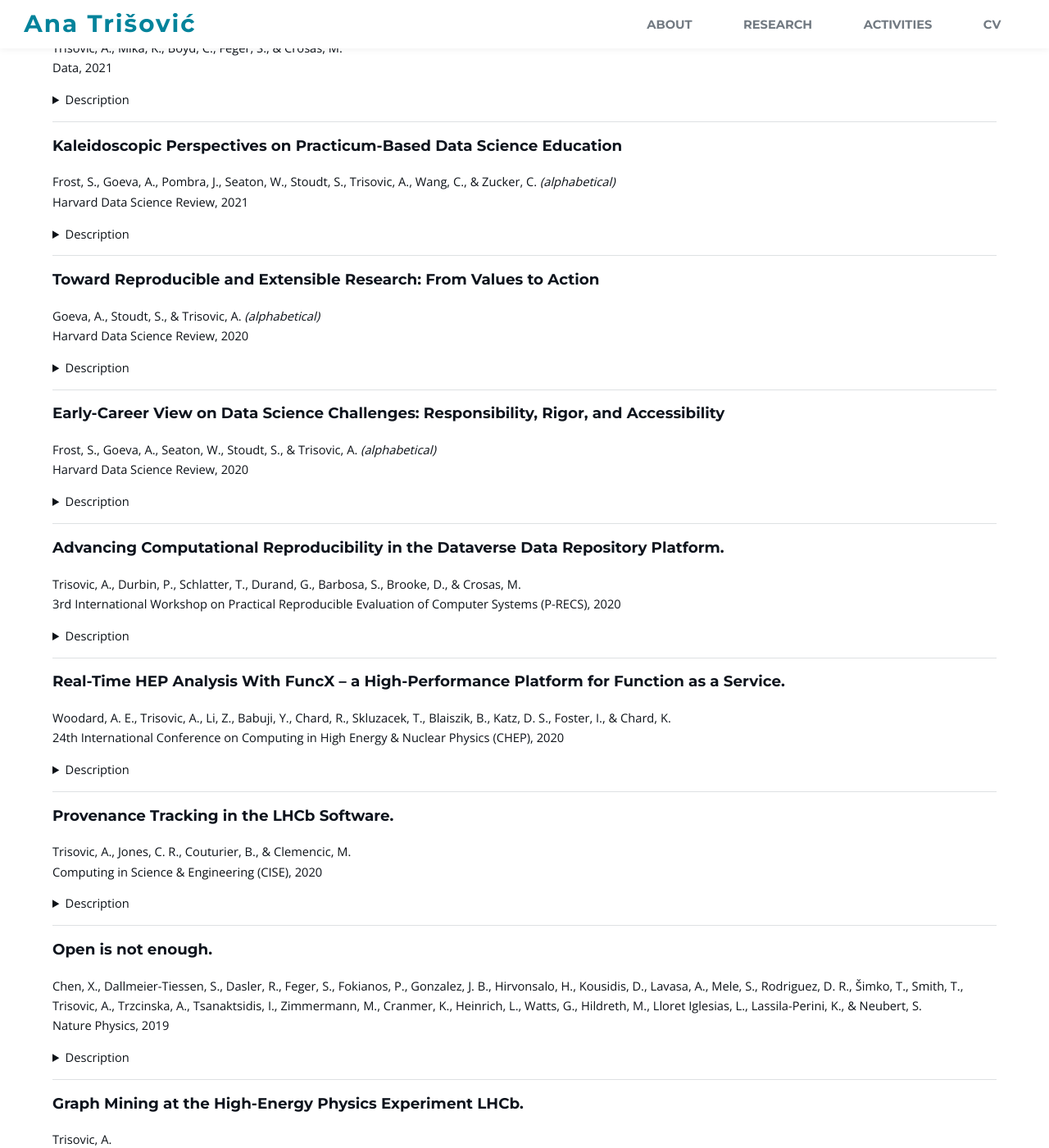
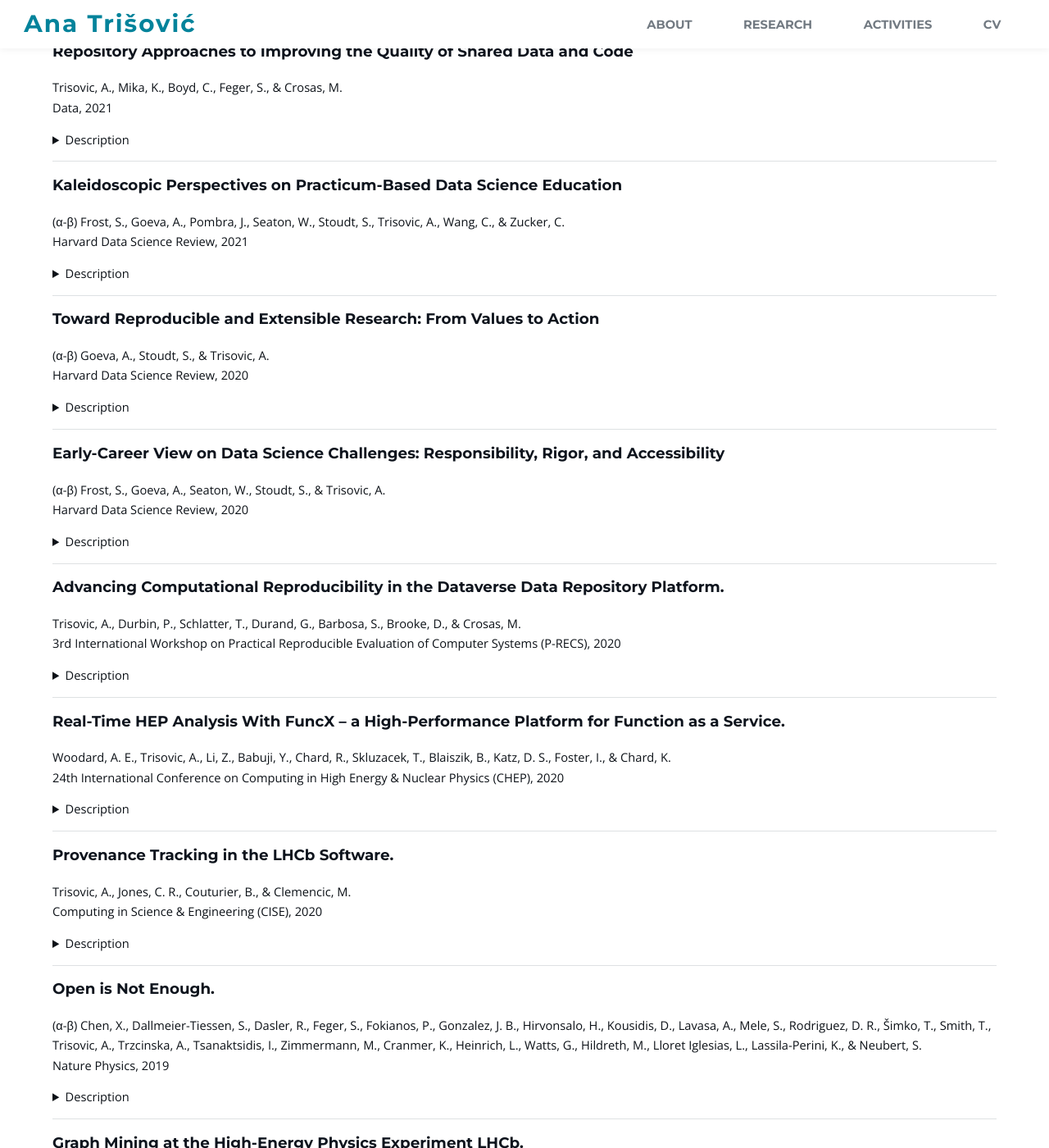
Before and after one commit to atrisovic/anatrisovic.github.io, a Jekyll site: the page built from research.html, in a window 1280 px wide and 1400 px high, scrolled down 3665 px. Shown: the whole window at 82% size. Built offline with Jekyll 4.4.1, drawn with Linux system fonts in a browser that asks for light colours; some of the changed text lies outside the part shown.

Commit message:
pubs notation

```diff
--- a/_data/featured.yml
+++ b/_data/featured.yml
@@ -22,7 +22,7 @@
   venue: PeerJ Computer Science
   year: 2022
   image: images/logo-peer-j.jpg
-  name: Nine best practices for research software registries and repositories
+  name: Nine Best Practices for Research Software Registries and Repositories
   url: https://peerj.com/articles/cs-1023/?utm_source=Social&utm_medium=Twitter&utm_campaign=cs-1023
   description: As the FORCE11 Software Citation Implementation Working Group, we describe the best practices for software repositories and registries which include defining the scope, policies, and governing rules, along with the background, examples, and collaborative work that went into their development.
 - authors: Goeva, A., Stoudt, S., &amp; Trisovic, A.
@@ -33,7 +33,7 @@
   image: images/logo-hdsr.jpg
 - authors: Chen, X., Dallmeier-Tiessen, S., Dasler, R., Feger, S., Fokianos, P., Gonzalez, J. B., Hirvonsalo, H., Kousidis, D., Lavasa, A., Mele, S., Rodriguez, D. R., Šimko, T., Smith, T., Trisovic, A., Trzcinska, A., Tsanaktsidis, I., Zimmermann, M., Cranmer, K., Heinrich, L., Watts, G., Hildreth, M., Lloret Iglesias, L., Lassila-Perini, K., & Neubert, S.
   year: 2019
-  name: Open is not enough.
+  name: Open is Not Enough
   venue: Nature Physics
   image: images/logo-naphy.jpg
   description: The platforms CERN Analysis Preservation and Reusable Analyses (REANA) are created to facilitate reproducible research for the LHC experiments at CERN. The project, CERN Open Data, disseminates particle-physics data that can be used for research.
--- a/_data/publications.yml
+++ b/_data/publications.yml
@@ -1,4 +1,4 @@
-- authors: Hu, J. K., Trisovic, A., Bakshi, A., Braun, D., Dominici, F., & Casey, J. A.
+- authors: Hu, J. K.*, Trisovic, A.*, Bakshi, A., Braun, D., Dominici, F., & Casey, J. A.
   year: 2024
   name: Co-exposure to Extreme Heat, Wildfire Burn Zones, and Wildfire Smoke in the Western US from 2006 to 2020
   venue: Submitted for peer-review
@@ -36,7 +36,7 @@
 - authors: Garijo D., Ménager H., Hwang L., Trisovic A., Hucka M., Morrell T., Allen A., Task Force on Best Practices for Software Registries, SciCodes Consortium.
   venue: PeerJ Computer Science
   year: 2022
-  name: Nine best practices for research software registries and repositories
+  name: Nine Best Practices for Research Software Registries and Repositories
   url: https://peerj.com/articles/cs-1023/?utm_source=Social&utm_medium=Twitter&utm_campaign=cs-1023
   description: As the FORCE11 Software Citation Implementation Working Group, we describe the best practices for software repositories and registries which include defining the scope, policies, and governing rules, along with the background, examples, and collaborative work that went into their development.
 - authors: Trisovic A.
@@ -64,12 +64,12 @@
   description: We elaborate on open hardware dissemination and reuse complexity, present examples of unique demands, and propose leveraging FAIR principles to make it findable, accessible, interoperable, and reusable.
 - authors: Blumenthal, K., Goeva, A., Stoudt, S., Trisovic, A., & Trisovic, P.
   year: 2021
-  note: (alphabetical)
+  note: (α-β)
   name: Why Do We Plot Data?
   venue: Harvard Data Science Review
   description: Explainer Zine for the article "Designing for interactive exploratory data analysis requires theory of graphical inference."
 - authors: Goeva, A., Jones, P., Stoudt, S., &amp; Trisovic, A.
-  note: (alphabetical)
+  note: (α-β)
   year: 2021
   name: Recipes for Connector Courses From the Early-Career Board Kitchen
   venue: Harvard Data Science Review
@@ -81,19 +81,19 @@
   description: We propose three approaches based on computational reproducibility, data curation, and gamified design elements that can be used to indicate and improve the quality of shared data and code in data repositories.
 - authors: Frost, S., Goeva, A., Pombra, J., Seaton, W., Stoudt, S., Trisovic, A., Wang, C., &amp; Zucker, C.
   year: 2021
-  note: (alphabetical)
+  note: (α-β)
   name: Kaleidoscopic Perspectives on Practicum-Based Data Science Education
   venue: Harvard Data Science Review
   description: Early-Career Board members of the Harvard Data Science Review discuss the acquisition of practical data science skills and share their experiences from a number of disciplines.
 - authors: Goeva, A., Stoudt, S., &amp; Trisovic, A.
   year: 2020
-  note: (alphabetical)
+  note: (α-β)
   name: 'Toward Reproducible and Extensible Research: From Values to Action'
   venue: Harvard Data Science Review
   description: This paper discusses the National Academies' report "Reproducibility and Replicability in Science," advocating for reusability and the need for actionable and hierarchical steps for researchers.
 - authors: Frost, S., Goeva, A., Seaton, W., Stoudt, S., &amp; Trisovic, A.
   year: 2020
-  note: (alphabetical)
+  note: (α-β)
   name: 'Early-Career View on Data Science Challenges: Responsibility, Rigor, and Accessibility'
   venue: Harvard Data Science Review
   description: Early-Career Board members of the Harvard Data Science Review present their view of top research challenge areas in data science.
@@ -114,7 +114,8 @@
   description: We argue that reproducibility needs to be incorporated into the existing infrastructure and present a new functionality in the CERN software that captures all information within a resulting dataset necessary to reproduce it.
 - authors: Chen, X., Dallmeier-Tiessen, S., Dasler, R., Feger, S., Fokianos, P., Gonzalez, J. B., Hirvonsalo, H., Kousidis, D., Lavasa, A., Mele, S., Rodriguez, D. R., Šimko, T., Smith, T., Trisovic, A., Trzcinska, A., Tsanaktsidis, I., Zimmermann, M., Cranmer, K., Heinrich, L., Watts, G., Hildreth, M., Lloret Iglesias, L., Lassila-Perini, K., & Neubert, S.
   year: 2019
-  name: Open is not enough.
+  note: (α-β)
+  name: Open is Not Enough.
   venue: Nature Physics
   description: The platforms CERN Analysis Preservation and Reusable Analyses (REANA) are created to facilitate reproducible research for the LHC experiments at CERN. The project, CERN Open Data, disseminates particle-physics data that can be used for research.
 - authors: Trisovic, A.
--- a/research.html
+++ b/research.html
@@ -11,11 +11,16 @@ banner: images/jpg3.jpg
 
 <h1>Publications</h1>
 
+<div class ="12u">
+    (* denotes equal contribution, α-β denotes alphabetical ordering)
+</div>
+
+</br>
 <div class="row 200%">
     <div class="12u">
         {% for publication in site.data.publications %}
         <h3><a href="{{ publication.url }}">{{ publication.name }}</a></h3>
-        <p>{{ publication.authors }}<em> {{ publication.note }}</em>
+        <p> {{ publication.note }} {{ publication.authors }}
             <br>{{ publication.venue }}, {{ publication.year }}
         <details>
             <summary>Description</summary>
```
